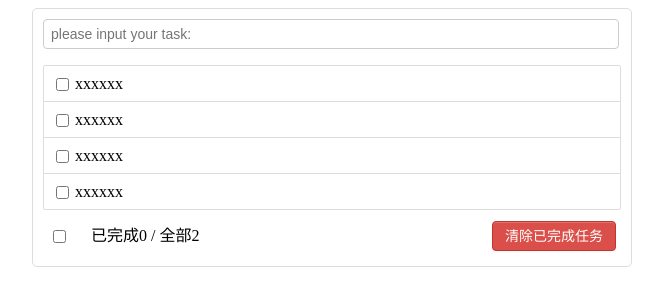
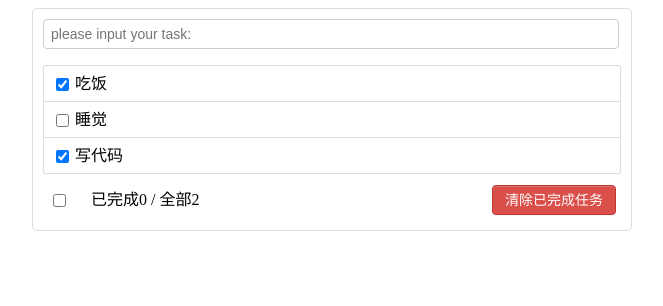
Before and after one commit to HoffmanZheng/Front-End-Demo, a React (Create React App) app in the folder react_staging/: page / in a window 1280 px wide. Shown: the top 306 px of the page, without its empty margins (308-971 px from the left). Built offline with nearby package versions, Linux system fonts and the light colour scheme.

Commit message:
finish transmit todolist

```diff
--- /dev/null
+++ b/package.json
@@ -0,0 +1,5 @@
+{
+  "dependencies": {
+    "nanoid": "^3.1.30"
+  }
+}
--- a/react_staging/src/App.js
+++ b/react_staging/src/App.js
@@ -1,17 +1,29 @@
 import React, { Component } from 'react';
-import './App.css'
 import Header from './component/Header'
 import List from './component/List'
-import Item from './component/Item'
 import Footer from './component/Footer'
+import './App.css'
 
 class App extends Component {
+    state = { todo_list:[
+        {id: 1, name: "吃饭", done: true},
+        {id: 2, name: "睡觉", done: false},
+        {id: 3, name: "写代码", done: true}
+    ]}
+
+    addTodo = (new_todo) => {
+        const {todo_list} = this.state
+        const new_todo_list = [new_todo, ...todo_list]
+        this.setState({todo_list: new_todo_list})
+    }
+
     render() {
         return (
             <div className='todo-container'>
                 <div className='todo-wrap'>
-                    <Header/>
-                    <List/>
+                    {/* 把函数传给 Header，用于向 App 中的状态添加成员 */}
+                    <Header addTodo={this.addTodo} />
+                    <List todo_list={this.state.todo_list}/>
                     <Footer/>
                 </div>
             </div>
--- a/react_staging/src/component/Header/index.jsx
+++ b/react_staging/src/component/Header/index.jsx
@@ -1,11 +1,28 @@
 import React, { Component } from 'react'
+import {nanoid} from 'nanoid'
 import './index.css'
 
 export default class Header extends Component {
+
+    handleKeyUp = (event) => {
+        if (event.key == 'Enter') {
+            if (event.target.value == '') {
+                alert("输入不能为空")
+                return
+            }
+            const name = event.target.value
+            const new_todo = {id: nanoid(), name: name, done:false }
+            this.props.addTodo(new_todo)
+            event.target.value = ""  // 清空输入栏
+        } else {
+            return
+        }
+    }
+
     render() {
         return (
             <div className='todo-header'>
-                <input type="text" placeholder='please input your task:' />
+                <input onKeyUp={this.handleKeyUp} type="text" placeholder='please input your task:' />
             </div>
         )
     }
--- a/react_staging/src/component/Item/index.jsx
+++ b/react_staging/src/component/Item/index.jsx
@@ -3,15 +3,15 @@ import './index.css'
 
 export default class Item extends Component {
     render() {
+        const {name, done} = this.props
         return (
             <li>
                 <label>
-                    <input type="checkbox" id='cbox1' />
-                    <span>xxxxxx</span>
+                    <input type="checkbox" id='cbox1' defaultChecked={done}/>
+                    <span>{name}</span>
                 </label>
                 {/* 这边要注意 style 要双层的大括号，none 要用引号 */}
                 <button className='btn btn-danger' style={{display:'none'}}></button>
-
             </li>
         )
     }
--- a/react_staging/src/component/List/index.jsx
+++ b/react_staging/src/component/List/index.jsx
@@ -4,12 +4,13 @@ import './index.css'
 
 export default class List extends Component {
     render() {
+        const {todo_list} = this.props
         return (
             <ul className='todo-list'>
-                <Item/>
-                <Item/>
-                <Item/>
-                <Item/>
+                {
+                    todo_list.map( todo => {
+                        return <Item key={todo.id} {...todo}/>})
+                }
             </ul>
         )
     }
```
Also changed, not shown: 1 other file (tests, documents, lock files or other folders).
